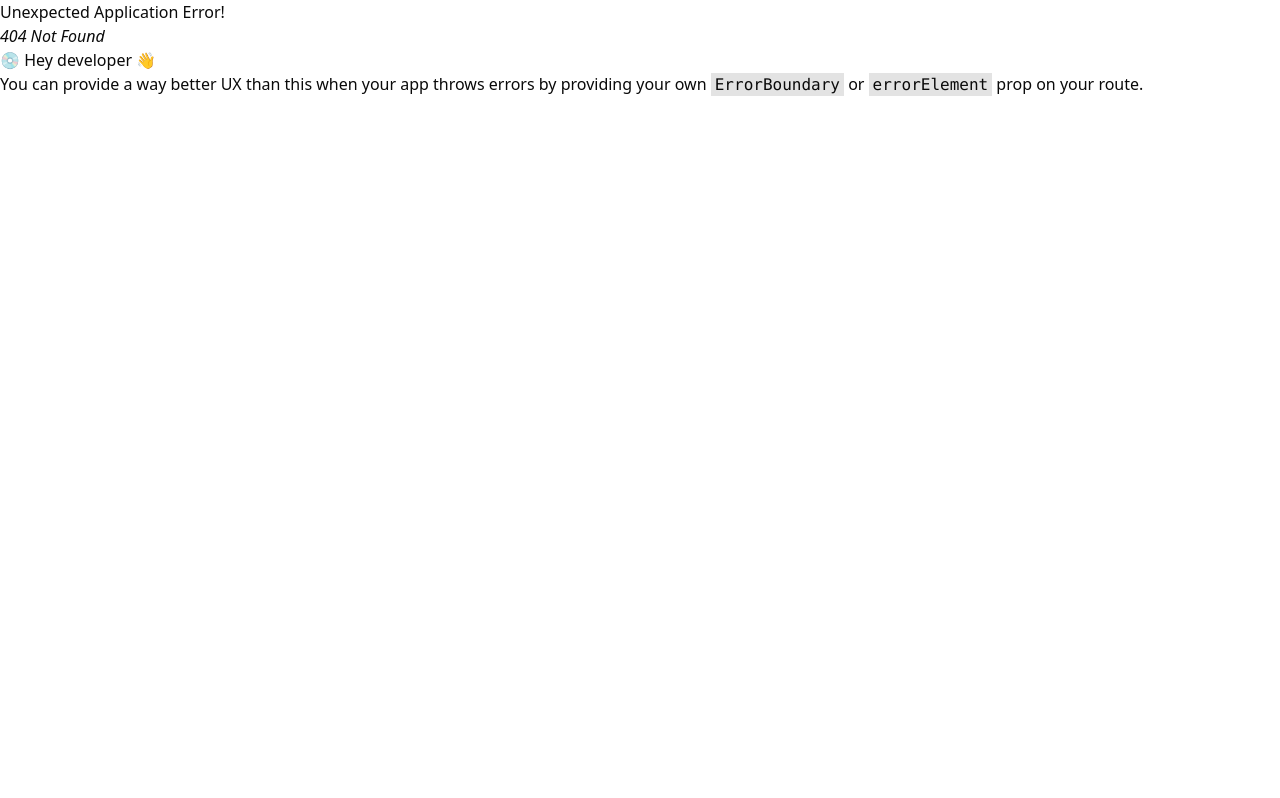
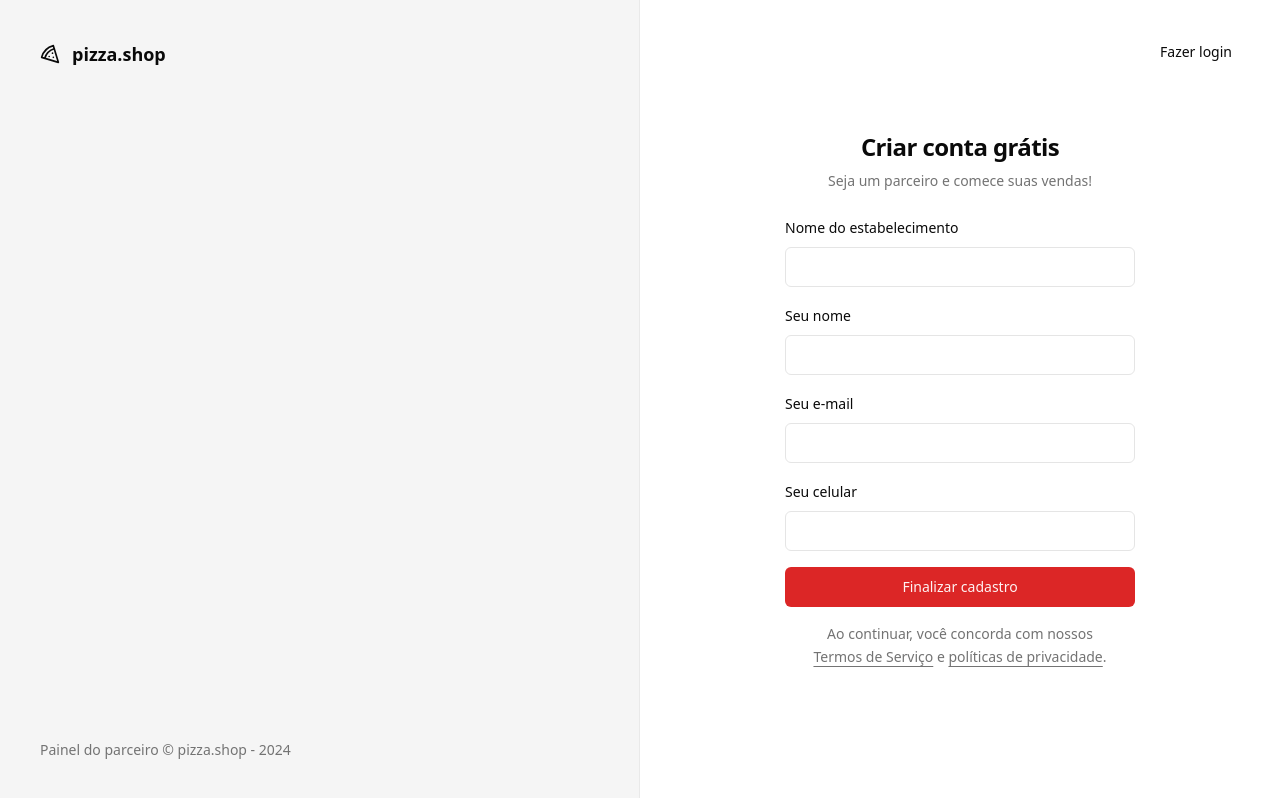
Before and after one commit to rodrigocan/pizzashop-web, a React (Vite) app: page /sign-up in a window 1280 px wide. Before the commit this address had no page. Built offline with nearby package versions, Linux system fonts and the light colour scheme.

Commit message:
Página: Cadastro de restaurante

```diff
--- a/src/pages/_layouts/auth.tsx
+++ b/src/pages/_layouts/auth.tsx
@@ -14,7 +14,7 @@
         </footer>
       </div>
 
-      <div className="flex flex-col items-center justify-center">
+      <div className="relative flex flex-col items-center justify-center">
         <Outlet />
       </div>
     </div>
--- a/src/pages/auth/sign-in.tsx
+++ b/src/pages/auth/sign-in.tsx
@@ -1,5 +1,6 @@
 import { Helmet } from "react-helmet-async";
 import { useForm } from "react-hook-form";
+import { Link } from "react-router-dom";
 import { toast } from "sonner";
 import { z } from "zod";
 
@@ -39,6 +40,10 @@
     <>
       <Helmet title="Login" />
       <div className="p-8">
+        <Button variant="ghost" asChild className="absolute right-8 top-8">
+          <Link to="/sign-up">Novo estabelecimento</Link>
+        </Button>
+
         <div className="flex w-[350px] flex-col justify-center gap-6">
           <div className="flex flex-col gap-2 text-center">
             <h1 className="text-2xl font-semibold tracking-tight">
--- /dev/null
+++ b/src/pages/auth/sign-up.tsx
@@ -0,0 +1,113 @@
+import { Helmet } from "react-helmet-async";
+import { useForm } from "react-hook-form";
+import { Link, useNavigate } from "react-router-dom";
+import { toast } from "sonner";
+import { z } from "zod";
+
+import { Button } from "@/components/ui/button";
+import { Input } from "@/components/ui/input";
+import { Label } from "@/components/ui/label";
+
+const signUpForm = z.object({
+  restaurantName: z.string(),
+  managerName: z.string(),
+  phone: z.string(),
+  email: z.string().email(),
+});
+
+type SignUpForm = z.infer<typeof signUpForm>;
+
+export function SignUp() {
+  const navigate = useNavigate();
+
+  const {
+    register,
+    handleSubmit,
+    formState: { isSubmitting },
+  } = useForm<SignUpForm>();
+
+  async function handleSignUp(data: SignUpForm) {
+    try {
+      console.log(data);
+
+      await new Promise((resolve) => setTimeout(resolve, 2000));
+
+      toast.success("Restaurante cadastrado com sucesso!", {
+        action: {
+          label: "Login",
+          onClick: () => navigate("/sign-in"),
+        },
+      });
+    } catch {
+      toast.error("Erro ao cadastrar restaurante.");
+    }
+  }
+
+  return (
+    <>
+      <Helmet title="Cadastro" />
+      <div className="p-8">
+        <Button variant="ghost" asChild className="absolute right-8 top-8">
+          <Link to="/sign-in">Fazer login</Link>
+        </Button>
+
+        <div className="flex w-[350px] flex-col justify-center gap-6">
+          <div className="flex flex-col gap-2 text-center">
+            <h1 className="text-2xl font-semibold tracking-tight">
+              Criar conta grátis
+            </h1>
+            <p className="text-sm text-muted-foreground">
+              Seja um parceiro e comece suas vendas!
+            </p>
+          </div>
+
+          <form onSubmit={handleSubmit(handleSignUp)} className="space-y-4">
+            <div className="space-y-2">
+              <Label htmlFor="restaurantName">Nome do estabelecimento</Label>
+              <Input
+                id="restaurantName"
+                type="text"
+                {...register("restaurantName")}
+              />
+            </div>
+
+            <div className="space-y-2">
+              <Label htmlFor="managerName">Seu nome</Label>
+              <Input
+                id="managerName"
+                type="text"
+                {...register("managerName")}
+              />
+            </div>
+
+            <div className="space-y-2">
+              <Label htmlFor="email">Seu e-mail</Label>
+              <Input id="email" type="email" {...register("email")} />
+            </div>
+
+            <div className="space-y-2">
+              <Label htmlFor="phone">Seu celular</Label>
+              <Input id="phone" type="tel" {...register("phone")} />
+            </div>
+
+            <Button disabled={isSubmitting} className="w-full" type="submit">
+              Finalizar cadastro
+            </Button>
+
+            <p className="px-6 text-center text-sm leading-relaxed text-muted-foreground">
+              Ao continuar, você concorda com nossos{" "}
+              <a className="underline underline-offset-4" href="">
+                Termos de Serviço
+              </a>{" "}
+              e{" "}
+              <a className="underline underline-offset-4" href="">
+                políticas de privacidade
+              </a>
+              .
+            </p>
+          </form>
+        </div>
+      </div>
+    </>
+  );
+}
--- a/src/routes.tsx
+++ b/src/routes.tsx
@@ -4,6 +4,7 @@
 import { AuthLayout } from "./pages/_layouts/auth";
 import { Dashboard } from "./pages/app/dashboard";
 import { SignIn } from "./pages/auth/sign-in";
+import { SignUp } from "./pages/auth/sign-up";
 
 export const router = createBrowserRouter([
   {
@@ -15,6 +16,9 @@
   {
     path: "/",
     element: <AuthLayout />,
-    children: [{ path: "/sign-in", element: <SignIn /> }],
+    children: [
+      { path: "/sign-in", element: <SignIn /> },
+      { path: "/sign-up", element: <SignUp /> },
+    ],
   },
 ]);
```
